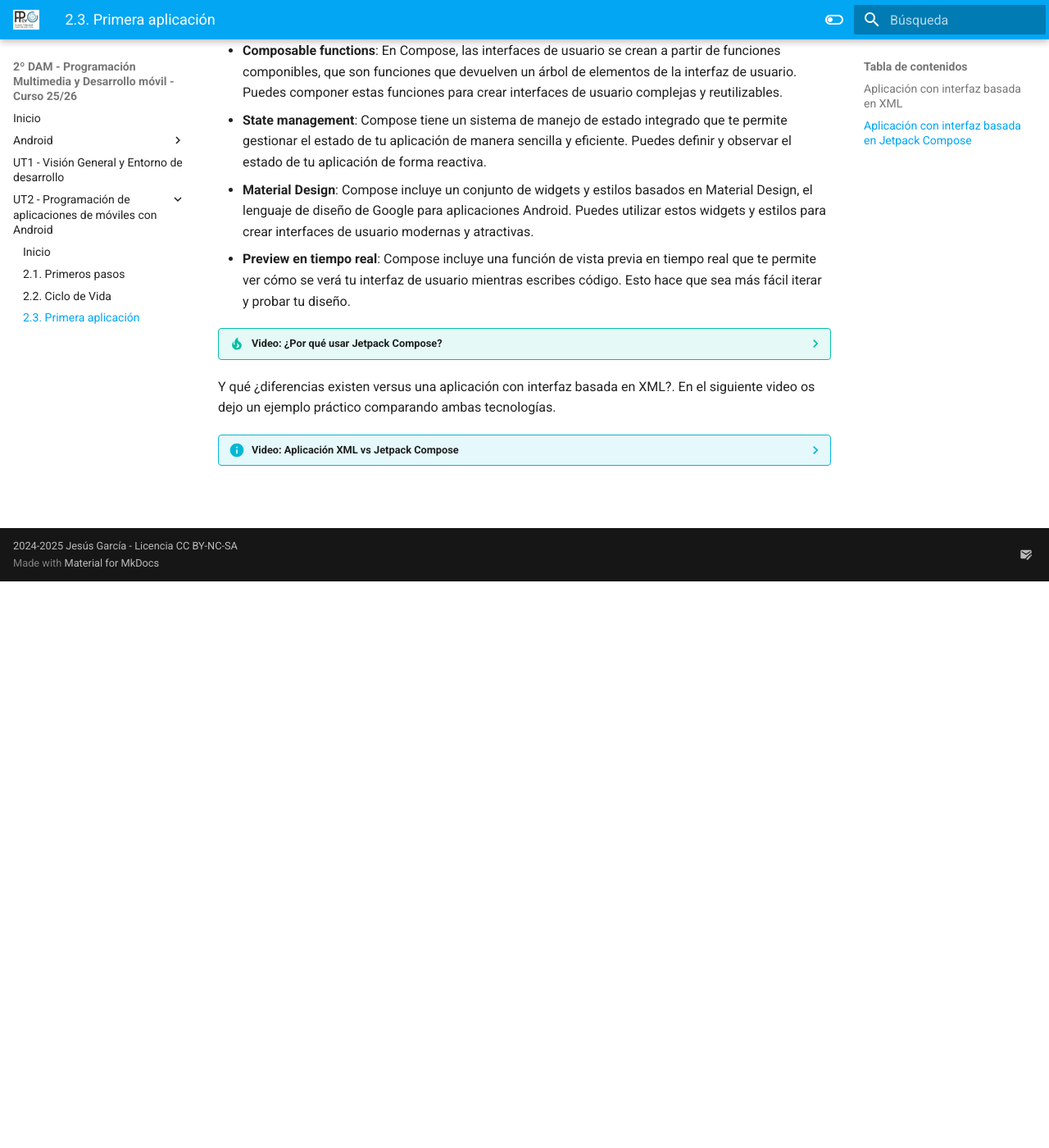
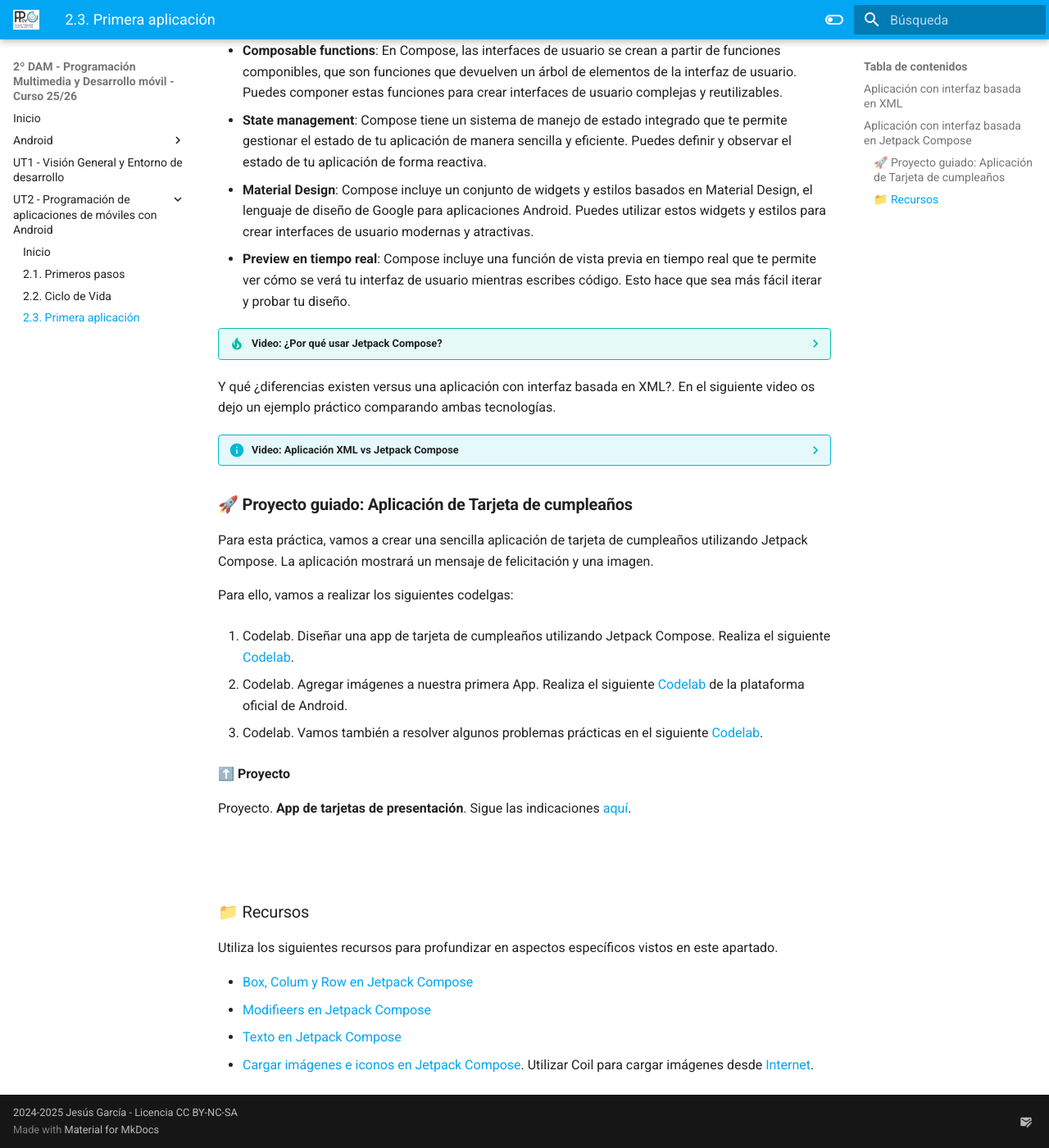
Before and after one commit to jssdocente/pmdm2526d, an MkDocs documentation site: the page built from docs/temas/02/2.3-primera-app.md, in a window 1280 px wide and 1400 px high, scrolled down 691 px. Shown: the whole window at 82% size. Built offline with MkDocs 1.6.1 and Material for MkDocs 9.7.7, drawn with Linux system fonts in a browser that asks for light colours.

Commit message:
Add guided project and resources for Jetpack Compose applications

```diff
--- a/docs/temas/02/2.3-primera-app.md
+++ b/docs/temas/02/2.3-primera-app.md
@@ -32,3 +32,35 @@
 ??? info "Video: Aplicación XML vs Jetpack Compose"
 
     <iframe width="780" height="440" src="https://www.youtube.com/embed/aqzlsqqTsGI?list=PLU8oAlHdN5BkdfBPpNv_lVCJxJgE87cr0" title="Proyecto en XML y Jetpack Compose" frameborder="0" allow="accelerometer; autoplay; clipboard-write; encrypted-media; gyroscope; picture-in-picture; web-share" referrerpolicy="strict-origin-when-cross-origin" allowfullscreen></iframe>
+
+
+
+
+
+### 🚀 **Proyecto guiado: Aplicación de Tarjeta de cumpleaños**
+
+Para esta práctica, vamos a crear una sencilla aplicación de tarjeta de cumpleaños utilizando Jetpack Compose. La aplicación mostrará un mensaje de felicitación y una imagen.
+
+Para ello, vamos a realizar los siguientes codelgas:
+
+1. Codelab. Diseñar una app de tarjeta de cumpleaños utilizando Jetpack Compose. Realiza el siguiente [Codelab](https://developer.android.com/codelabs/basic-android-kotlin-compose-text-composables?hl=es-419).
+
+2. Codelab. Agregar imágenes a nuestra primera App. Realiza el siguiente [Codelab](https://developer.android.com/codelabs/basic-android-kotlin-compose-add-images?hl=es-419) de la plataforma oficial de Android.
+
+3. Codelab. Vamos también a resolver algunos problemas prácticas en el siguiente [Codelab](https://developer.android.com/codelabs/basic-android-kotlin-compose-composables-practice-problems?hl=es-419).
+
+⬆️ **Proyecto**
+
+Proyecto. **App de tarjetas de presentación**. Sigue las indicaciones [aquí](https://developer.android.com/codelabs/basic-android-kotlin-compose-business-card?hl=es-419).
+
+<br/><br/>
+
+
+### 📁 Recursos
+
+Utiliza los siguientes recursos para profundizar en aspectos específicos vistos en este apartado.
+
+- [Box, Colum y Row en Jetpack Compose](https://youtu.be/xyBkLS5OPtk?list=PLrn69hTK5FBwu7VmWBg76v23atiMqz_pY)
+- [Modifieers en Jetpack Compose](https://youtu.be/xyBkLS5OPtk?list=PLrn69hTK5FBwu7VmWBg76v23atiMqz_pY)
+- [Texto en Jetpack Compose](https://youtu.be/yu6rxgBEh1Y?list=PLrn69hTK5FBwu7VmWBg76v23atiMqz_pY)
+- [Cargar imágenes e iconos en Jetpack Compose](https://youtu.be/t_yjhWQl4Ps?list=PLrn69hTK5FBwu7VmWBg76v23atiMqz_pY). Utilizar Coil para cargar imágenes desde [Internet](https://youtu.be/N7Q-XyTy_Ug?list=PLrn69hTK5FBwu7VmWBg76v23atiMqz_pY).
```
Also changed, not shown: docs/temas/02/index.md (+8 -0 lines).
